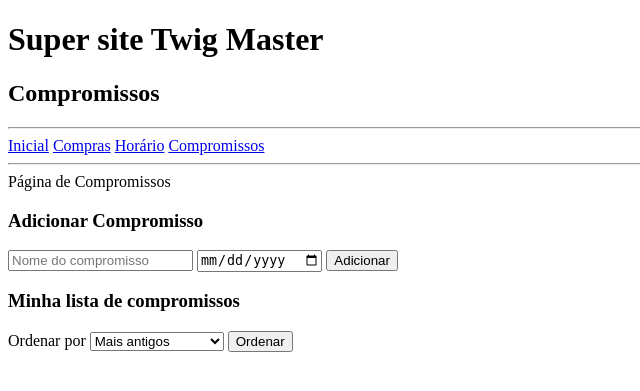
After one commit to arend140/3info-twig-2025, a PHP site: page /compromissos_ord.php in a window 1280 px wide. The commit adds this page. Shown: the top 391 px of the page, without its empty margins (0-640 px from the left). Run offline with PHP 8.4, Linux system fonts and the light colour scheme; data that the repository does not hold is empty; some libraries are stand-ins or nearby versions.

Commit message:
Trabalho pra fazer

```diff
--- a/carbon_exemplos.php
+++ b/carbon_exemplos.php
@@ -32,4 +32,9 @@ echo '<br>';
 $nascimento = Carbon::CreateFromDate(2007, 8, 7);
 echo 'Diferença de data: ' . Carbon::now()->diff($nascimento);
 
+$data_aleatoria = '2023-04-05';
+$data = Carbon::parse($data_aleatoria);
+
+echo '<br>' . $data->day;
+
 ?>
--- /dev/null
+++ b/compromissos_ord.php
@@ -0,0 +1,13 @@
+<?php
+
+require_once('twig_carregar.php');
+require('inc/banco.php');
+
+$dados = $pdo->query('SELECT * FROM compromissos');
+
+$comp = $dados->fetchAll(PDO::FETCH_ASSOC);
+
+echo $twig->render('compromissos.html', [
+    'titulo' => 'Compromissos',
+    'compromissos' => $comp,
+]);
--- a/horario.php
+++ b/horario.php
@@ -11,6 +11,7 @@ Deverá mostrar a data de hoje e a data de amanhã
 */
 
 echo $twig->render("horario.html", [
+    'titulo' => "Horário",
     'hoje_dia' => Carbon::now()->day,
     'hoje_mes' => Carbon::now()->month,
     'hoje_ano' => Carbon::now()->year,
--- a/templates/_base.html
+++ b/templates/_base.html
@@ -8,12 +8,13 @@
 <body>
     <h1>Super site Twig Master</h1>
     {% if titulo %}
-    <h2> {{ título }}</h2>
+    <h2> {{ titulo }}</h2>
     {% endif %}
     <hr>
     <a href="index.php">Inicial</a>
     <a href="compras.php">Compras</a>
     <a href="horario.php">Horário</a>
+    <a href="compromissos.php">Compromissos</a>
     <hr>
 
     {% block conteudo %}{% endblock %}
--- a/templates/compras.html
+++ b/templates/compras.html
@@ -14,8 +14,8 @@ Página de compras
     {% for compra in compras %}
 
         <li>{{ compra.item }}
-            <a href=compras_edi.php?id={{ compra.id }}>Editar</a>
-            <a href=compras_apa.php?id={{ compra.id }}>Apagar</a>
+            <a href="compras_edi.php?id={{ compra.id }}">Editar</a>
+            <a href="compras_apa.php?id={{ compra.id }}">Apagar</a>
         </li>
 
 
--- /dev/null
+++ b/templates/compromissos.html
@@ -0,0 +1,37 @@
+{% extends "_base.html" %}
+
+{% block conteudo %}
+Página de Compromissos
+
+<h3>Adicionar Compromisso</h3>
+<form action="compromissos_adc.php" method="post">
+    <input type="text" name="titulo" placeholder="Nome do compromisso">
+    <input type="date" name="data">
+    <input type="submit" value="Adicionar">
+</form>
+
+<h3>Minha lista de compromissos</h3>
+
+<form action="" method="post">
+    <label for="ordenar">Ordenar por</label>
+    <select id="ordenar" name="ordenar">
+        <option value="antigo">Mais antigos</option>
+        <option value="novo">Mais novos</option>
+        <option value="data">Data mais próxima</option>
+    </select>
+    <input type="submit" value="Ordenar">
+</form>
+
+<ul>
+    {% for compromisso in compromissos %}
+
+        <li>{{ compromisso.titulo }} - {{ compromisso.data }} {{ final_semana }}
+            <a href="compromissos_edi.php?id={{ compromisso.id }}">Editar</a>
+            <a href="compromissos_apa.php?id={{ compromisso.id }}">Apagar</a>
+        </li>
+
+
+    {% endfor %}
+
+</ul>
+{% endblock %}
```
Also changed, not shown: compromissos.php (added, +26 -0 lines), compromissos_adc.php (added, +14 -0 lines), compromissos_apa.php (added, +12 -0 lines), compromissos_edi.php (added, +32 -0 lines), db/compromissos.sql (added, +59 -0 lines), templates/compromissos_edi.html (added, +17 -0 lines).
